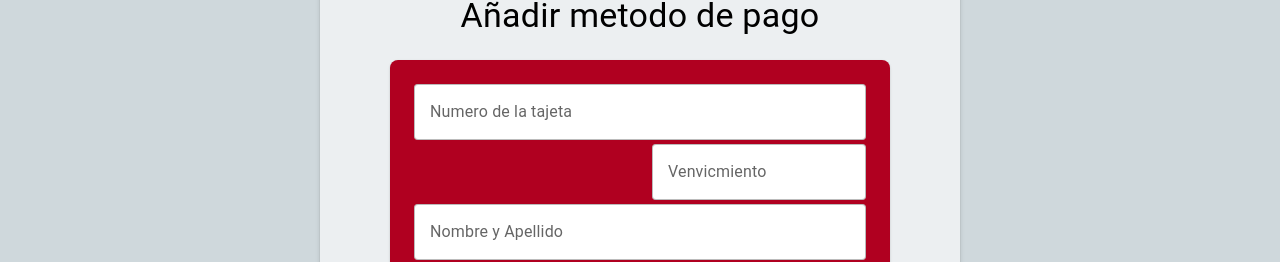
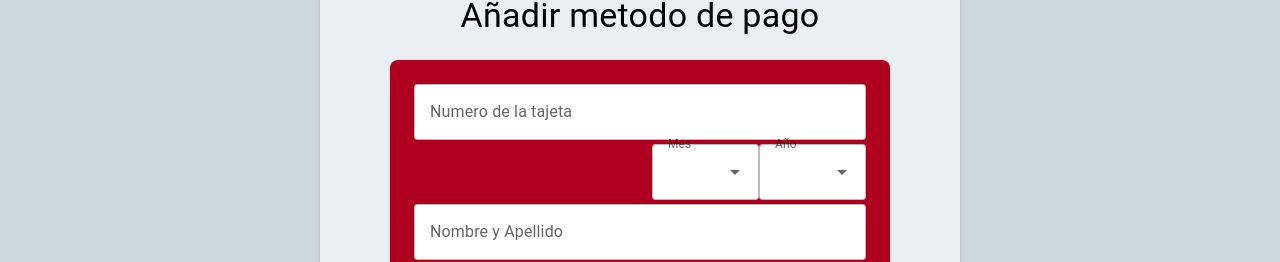
Before and after one commit to jicanta/HCI-Web, a Vue app in the folder HCI-Web/: page /add-payment-method in a window 1280 px wide. Shown: the part 180-442 px from the top of the page. Built offline with nearby package versions, Linux system fonts and the light colour scheme.

Commit message:
fixed payment method page

```diff
--- a/HCI-Web/src/pages/AddPaymentMethodPage.vue
+++ b/HCI-Web/src/pages/AddPaymentMethodPage.vue
@@ -5,9 +5,13 @@
     const router = useRouter();
 
     const cardNumber = ref('');
-    const expirationDate = ref('');
+    const expirationYear = ref('');
+    const expirationMonth = ref('');
     const cvv = ref('');
     const cardholderName = ref('');
+
+    const months = ["01", "02", "03", "04", "05", "06", "07", "08", "09", "10", "11", "12"];
+    const years = ["24","25","26","27","28","29"];
 
     const rules = {
         required: (value) => !!value || 'Campo requerido',
@@ -64,15 +68,26 @@
                     <v-col cols="6"></v-col>
                     <v-col cols="6">
                       <div class="input-container mb-4">
-                        <v-text-field
-                          label="Venvicmiento"
-                          v-model="expirationDate"
+                        <v-combobox
+                          v-model="expirationMonth"
+                          :items="months"
+                          label="Mes"
+                          bg-color="white"
                           variant="outlined"
                           class="input-field"
-                          :rules="[rules.required, rules.expirationDate]"
+                          hide-details
+                          :rules="[rules.required]"
+                        ></v-combobox>
+                        <v-combobox
+                          v-model="expirationYear"
+                          :items="years"
+                          label="Año"
                           bg-color="white"
+                          variant="outlined"
+                          class="input-field"
                           hide-details
-                        ></v-text-field>
+                          :rules="[rules.required]"
+                        ></v-combobox>
                       </div>
                     </v-col>
                   </v-row>
@@ -88,7 +103,7 @@
                     ></v-text-field>
                   </div>
                 </v-form>
-
+                <Transition>
                   <v-form @submit.prevent="handleSubmit" v-if="step === 2">
                     <v-row>
                       <v-col cols="12">
@@ -115,6 +130,7 @@
                       </v-col>
                     </v-row>
                   </v-form>
+              </Transition>
               </v-card>
 
               <v-btn
@@ -159,7 +175,7 @@
 
   .input-container {
     display: flex;
-    flex-direction: column;
+    flex-direction: row;
   }
 
   .input-label {
@@ -206,4 +222,15 @@
     padding-top: 0;
     padding-bottom: 0;
   }
+
+  .v-enter-active,
+  .v-leave-active {
+    transition: opacity 1s ease;
+  }
+
+  .v-enter-from,
+  .v-leave-to {
+    opacity: 0;
+  }
+
 </style>
--- a/HCI-Web/src/pages/InvestPage.vue
+++ b/HCI-Web/src/pages/InvestPage.vue
@@ -57,12 +57,20 @@
       alert('Retiro realizado con éxito');
     }
   };
+
+  const sections = [
+    {text: "Inicio", icon: "mdi-home", selected: false, route: "/"},
+    {text: "Movimientos", icon: "mdi-history", selected: false, route: "/movements"},
+    {text: "Medios de pago", icon: "mdi-credit-card-outline", selected: false, route: "/payment-methods"},
+    {text: "Invertir", icon: "mdi-cash-plus", selected: true, route: "/invest"}
+  ]
+
 </script>
 
 
 <template>
     <v-main class="main-container bg-background">
-    <ButtonsNavBarWithBack link_back="/payment-methods"/>
+    <ButtonsNavBar :sections="sections"/>
       <BodyGrid>
         <AppDivision class="ma-4" cols="12" sm="10" md="10" lg="4">
           <Section class="ma-3">
--- a/HCI-Web/src/pages/PantallaInicio.vue
+++ b/HCI-Web/src/pages/PantallaInicio.vue
@@ -141,7 +141,7 @@
                     <v-btn rounded="lg" size="x-large" class=text-capitalize width="200px" append-icon="mdi-arrow-down" color="primary" elevation="4" @click="goToRoute('/deposit')" >Ingresar</v-btn>
                   </v-container>
                   <v-container class="function">
-                    <v-btn rounded="lg" size="x-large" class=text-capitalize width="200px" append-icon="mdi-pencil" color="primary"  elevation="4">Tus datos</v-btn>
+                    <v-btn rounded="lg" size="x-large" class=text-capitalize width="200px" append-icon="mdi-pencil" color="primary"  elevation="4" @click="goToRoute('/mydata')">Tus datos</v-btn>
                   </v-container>
               </v-col>
   	          <v-col cols="auto" class="pl-0" >
@@ -169,6 +169,9 @@
             </v-container>
             <v-container class="card bg-blue-grey-lighten-3 my-1 rounded">
               <p> •••• •••• •••• 4444 </p>
+            </v-container>
+            <v-container class="d-flex flex-column justify-end mt-4">
+              <v-btn variant="tonal" class="w-100" @click="goToRoute('/payment-methods')">Ver Todos mis metodos de pago</v-btn>
             </v-container>
           </v-container>
         </Section>
@@ -228,7 +231,7 @@
   flex-direction: column;
   width: 100%;
   height: 100%;
-  justify-content: flex-start;
+  justify-content: space-between;
 }
 
 .money-container {
--- a/HCI-Web/src/pages/PaymentMethodsPage.vue
+++ b/HCI-Web/src/pages/PaymentMethodsPage.vue
@@ -25,12 +25,20 @@ const removePaymentMethod = (id) => {
 const addPaymentMethod = () => {
   router.push('/add-payment-method');
 };
+
+const sections = [
+    {text: "Inicio", icon: "mdi-home", selected: false, route: "/"},
+    {text: "Movimientos", icon: "mdi-history", selected: false, route: "/movements"},
+    {text: "Medios de pago", icon: "mdi-credit-card-outline", selected: true, route: "/payment-methods"},
+    {text: "Invertir", icon: "mdi-cash-plus", selected: false, route: "/invest"}
+  ]
+
 </script>
 
 
 <template>
   <v-main class="main-container bg-background">
-    <ButtonsNavBarWithBack link_back="/payment-methods"/>
+    <ButtonsNavBar :sections="sections"/>
 
     <BodyGrid>
       <AppDivision class="ma-4" cols="12" sm="10" md="10" lg="4">
--- a/HCI-Web/src/router/index.js
+++ b/HCI-Web/src/router/index.js
@@ -30,7 +30,7 @@ const routes = [
 ];
 
 const router = createRouter({
-  history: createWebHistory(),
+  history: createWebHistory(import.meta.env.BASE_URL),
   routes
 });
 
```
Lines whose indentation alone changed are shown as unchanged.
